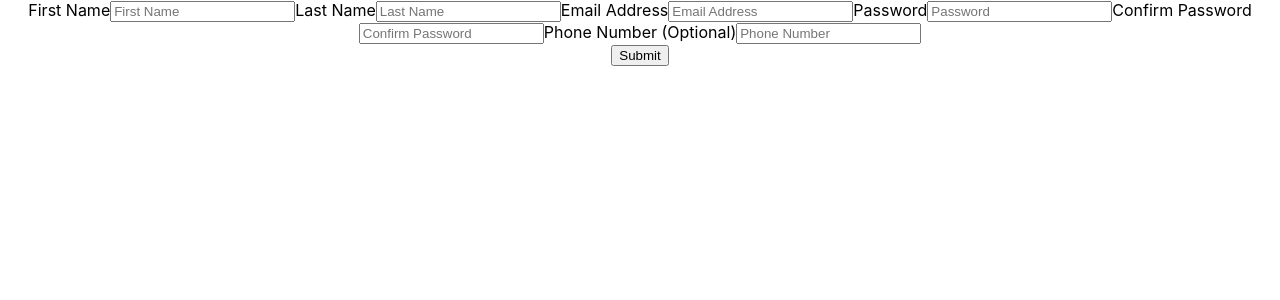
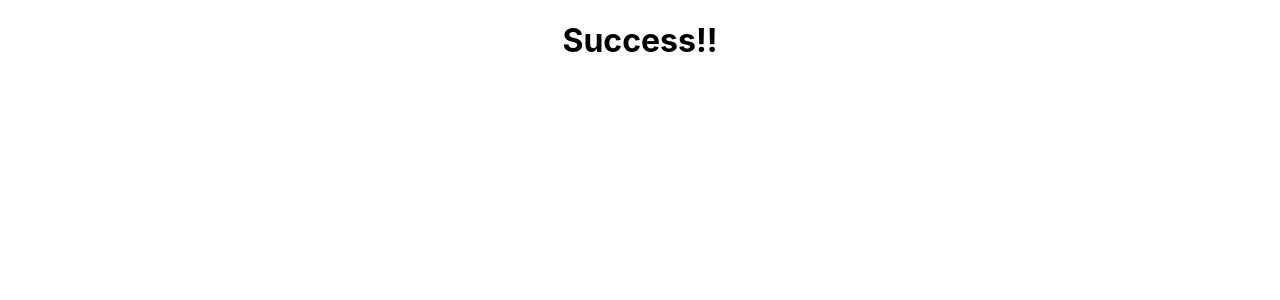
Before and after one commit to crunchytee/react-login-hook-form, a React (Create React App) app: page /success in a window 1280 px wide. Shown: the top 300 px of the page. Built offline with nearby package versions, Linux system fonts and the light colour scheme.

Commit message:
Implement confirm password and react router

```diff
--- a/package.json
+++ b/package.json
@@ -9,6 +9,7 @@
     "react": "^17.0.2",
     "react-dom": "^17.0.2",
     "react-hook-form": "^7.12.2",
+    "react-router-dom": "^5.2.0",
     "react-scripts": "4.0.3",
     "web-vitals": "^1.1.2"
   },
--- a/src/App.js
+++ b/src/App.js
@@ -1,79 +1,22 @@
 import './App.css';
-import { useForm } from "react-hook-form";
-import { useState } from 'react';
+import LoginForm from './LoginForm.js'
+import { BrowserRouter as Router, Route, Switch, Link } from "react-router-dom";
+import Success from './Success';
 
 function App() {
-  //Static Variables
-  const EMAIL_MATCH = /^[a-zA-Z0-9.!#$%&'*+/=?^_`{|}~-]+@[a-zA-Z0-9](?:[a-zA-Z0-9-]{0,61}[a-zA-Z0-9])?(?:\.[a-zA-Z0-9](?:[a-zA-Z0-9-]{0,61}[a-zA-Z0-9])?)*$/igm;
-  const PHONENUMBER_MATCH = /^(?:(?:\+?1\s*(?:[.-]\s*)?)?(?:\(\s*([2-9]1[02-9]|[2-9][02-8]1|[2-9][02-8][02-9])\s*\)|([2-9]1[02-9]|[2-9][02-8]1|[2-9][02-8][02-9]))\s*(?:[.-]\s*)?)?([2-9]1[02-9]|[2-9][02-9]1|[2-9][02-9]{2})\s*(?:[.-]\s*)?([0-9]{4})(?:\s*(?:#|x\.?|ext\.?|extension)\s*(\d+))?$/gm;
-  const MINIMUM_NAME_LENGTH = 2;
-  const MINIMUM_PASSWORD_LENGTH = 8;
-
-
-  const { register, handleSubmit, watch, formState: { errors } } = useForm();
-  const onSubmit = data => console.log(data);
-
   return (
     <div className="App">
-      <form onSubmit={handleSubmit(onSubmit)}>
-        <label htmlFor="first-name" className="first-name" >
-            First Name
-            <input
-                id="first-name"
-                placeholder="First Name"
-                {...register("first-name", { required: "First name required", minLength: {value: MINIMUM_NAME_LENGTH, message: "First name must be at least 2 characters"}})}
-            />
-            {errors["first-name"] && <p>{errors["first-name"].message}</p>}
-        </label>
-        <label htmlFor="last-name" >
-            Last Name
-            <input
-                id="last-name"
-                placeholder="Last Name"
-                {...register("last-name", { required: "Last name required", minLength: {value: MINIMUM_NAME_LENGTH, message: "Last name must be at least 2 characters"}})}
-            />
-            {errors["last-name"] && <p>{errors["last-name"].message}</p>}
-        </label>
-        <label htmlFor="email-address" >
-            Email Address
-            <input
-                id="email-address"
-                placeholder="Email Address"
-                {...register("email-address", { required: "Email address required", pattern: {value: EMAIL_MATCH, message: "Must enter a valid email address"}})}
-            />
-            {errors["email-address"] && <p>{errors["email-address"].message}</p>}
-        </label>
-        <label htmlFor="password" >
-            Password
-            <input
-                id="password"
-                placeholder="Password"
-                {...register("password", { required: "Password required", minLength: {value: MINIMUM_PASSWORD_LENGTH, message: "Password must be at least 8 characters"}})}
-            />
-            {errors["password"] && <p>{errors["password"].message}</p>}
-        </label>
-        <label htmlFor="confirm-password" >
-            Confirm Password
-            <input
-                id="confirm-password"
-                placeholder="Confirm Password"
-                {...register("confirm-password", { required: "Passwords must match", validate: {}})}
-            />
-            {errors["confirm-password"] && <p>{errors["confirm-password"].message}</p>}
-        </label>
-        <label htmlFor="phone-number" >
-            Phone Number (Optional)
-            <input
-                id="phone-number"
-                placeholder="Phone Number"
-                {...register("phone-number", { required: true })}
-            />
-            {errors["phone-numberemail-address"] && <p>{errors["phone-number"].message}</p>}
-        </label>
-        <div>
-            <button type="submit" >Submit</button>
-        </div>
-      </form>
+      <Router>
+        <Switch>
+          <Route path="/login">
+            <LoginForm />
+          </Route>
+          <Route path="/success">
+            <Success />
+          </Route>
+          <Link to="/login" class="button">Show Form</Link>
+        </Switch>
+      </Router>
     </div>
   );
 }
--- /dev/null
+++ b/src/LoginForm.js
@@ -0,0 +1,88 @@
+import './loginForm.css';
+import { useForm } from "react-hook-form";
+import { useHistory } from "react-router-dom";
+
+function LoginForm() {
+  //Static Variables
+  const EMAIL_MATCH = /^[a-zA-Z0-9.!#$%&'*+/=?^_`{|}~-]+@[a-zA-Z0-9](?:[a-zA-Z0-9-]{0,61}[a-zA-Z0-9])?(?:\.[a-zA-Z0-9](?:[a-zA-Z0-9-]{0,61}[a-zA-Z0-9])?)*$/igm;
+  const PHONENUMBER_MATCH = /^(?:(?:\+?1\s*(?:[.-]\s*)?)?(?:\(\s*([2-9]1[02-9]|[2-9][02-8]1|[2-9][02-8][02-9])\s*\)|([2-9]1[02-9]|[2-9][02-8]1|[2-9][02-8][02-9]))\s*(?:[.-]\s*)?)?([2-9]1[02-9]|[2-9][02-9]1|[2-9][02-9]{2})\s*(?:[.-]\s*)?([0-9]{4})(?:\s*(?:#|x\.?|ext\.?|extension)\s*(\d+))?$/gm;
+  const MINIMUM_NAME_LENGTH = 2;
+  const MINIMUM_PASSWORD_LENGTH = 8;
+
+
+  const { register, handleSubmit, watch, formState: { errors } } = useForm();
+  const history = useHistory();
+  const onSubmit = (data) => {
+    console.log(data);
+    history.push("/success");
+  }
+  // console.log(watch("password"))
+
+  return (
+    <div className="loginForm">
+      <form onSubmit={handleSubmit(onSubmit)}>
+        <label htmlFor="first-name" className="first-name" >
+            First Name
+            <input
+                id="first-name"
+                placeholder="First Name"
+                {...register("first-name", { required: "First name required", minLength: {value: MINIMUM_NAME_LENGTH, message: "First name must be at least 2 characters"}})}
+            />
+            {errors["first-name"] && <p>{errors["first-name"].message}</p>}
+        </label>
+        <label htmlFor="last-name" >
+            Last Name
+            <input
+                id="last-name"
+                placeholder="Last Name"
+                {...register("last-name", { required: "Last name required", minLength: {value: MINIMUM_NAME_LENGTH, message: "Last name must be at least 2 characters"}})}
+            />
+            {errors["last-name"] && <p>{errors["last-name"].message}</p>}
+        </label>
+        <label htmlFor="email-address" >
+            Email Address
+            <input
+                id="email-address"
+                placeholder="Email Address"
+                {...register("email-address", { required: "Email address required", pattern: {value: EMAIL_MATCH, message: "Must enter a valid email address"}})}
+            />
+            {errors["email-address"] && <p>{errors["email-address"].message}</p>}
+        </label>
+        <label htmlFor="password" >
+            Password
+            <input
+                id="password"
+                placeholder="Password"
+                type="password"
+                {...register("password", { required: "Password required", minLength: {value: MINIMUM_PASSWORD_LENGTH, message: "Password must be at least 8 characters"}})}
+            />
+            {errors["password"] && <p>{errors["password"].message}</p>}
+        </label>
+        <label htmlFor="confirm-password" >
+            Confirm Password
+            <input
+                id="confirm-password"
+                placeholder="Confirm Password"
+                type="password"
+                {...register("confirm-password", { required: "Passwords must match", validate: value => value === watch("password")})}
+            />
+            {errors["confirm-password"] && <p>Passwords must match</p>}
+        </label>
+        <label htmlFor="phone-number" >
+            Phone Number (Optional)
+            <input
+                id="phone-number"
+                placeholder="Phone Number"
+                {...register("phone-number", { pattern: {value: PHONENUMBER_MATCH, message: "Please enter a valid phone number"} })}
+            />
+            {errors["phone-numberemail-address"] && <p>{errors["phone-number"].message}</p>}
+        </label>
+        <div>
+            <button type="submit" >Submit</button>
+        </div>
+      </form>
+    </div>
+  );
+}
+
+export default LoginForm;
--- /dev/null
+++ b/src/Success.js
@@ -0,0 +1,9 @@
+const Success = () => {
+    return (
+        <>
+            <h1>Success!!</h1>
+        </>
+    );
+};
+
+export default Success;
--- /dev/null
+++ b/src/loginForm.css
@@ -0,0 +1,3 @@
+.label {
+    display: block;
+}
```
Also changed, not shown: 1 other file (tests, documents, lock files or other folders).
